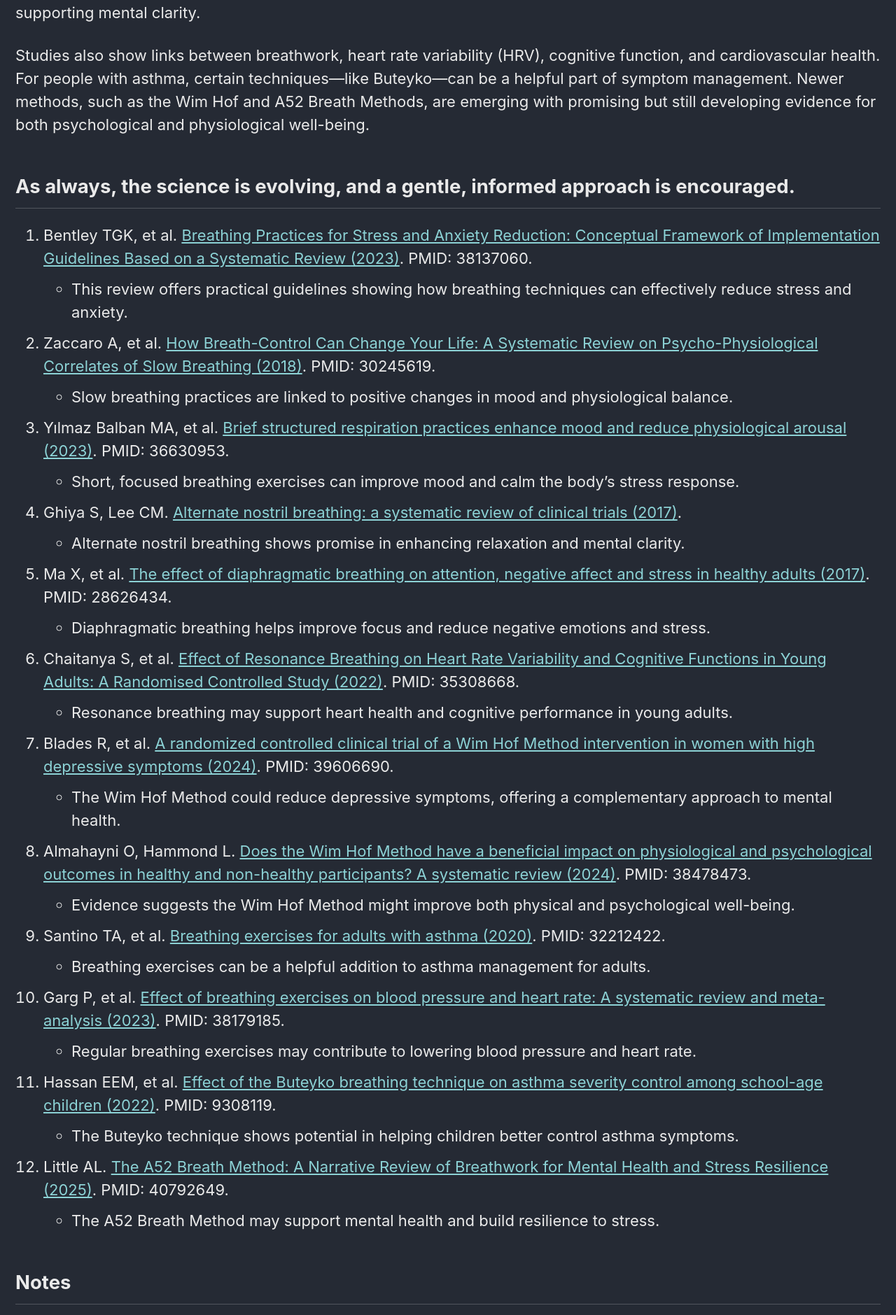
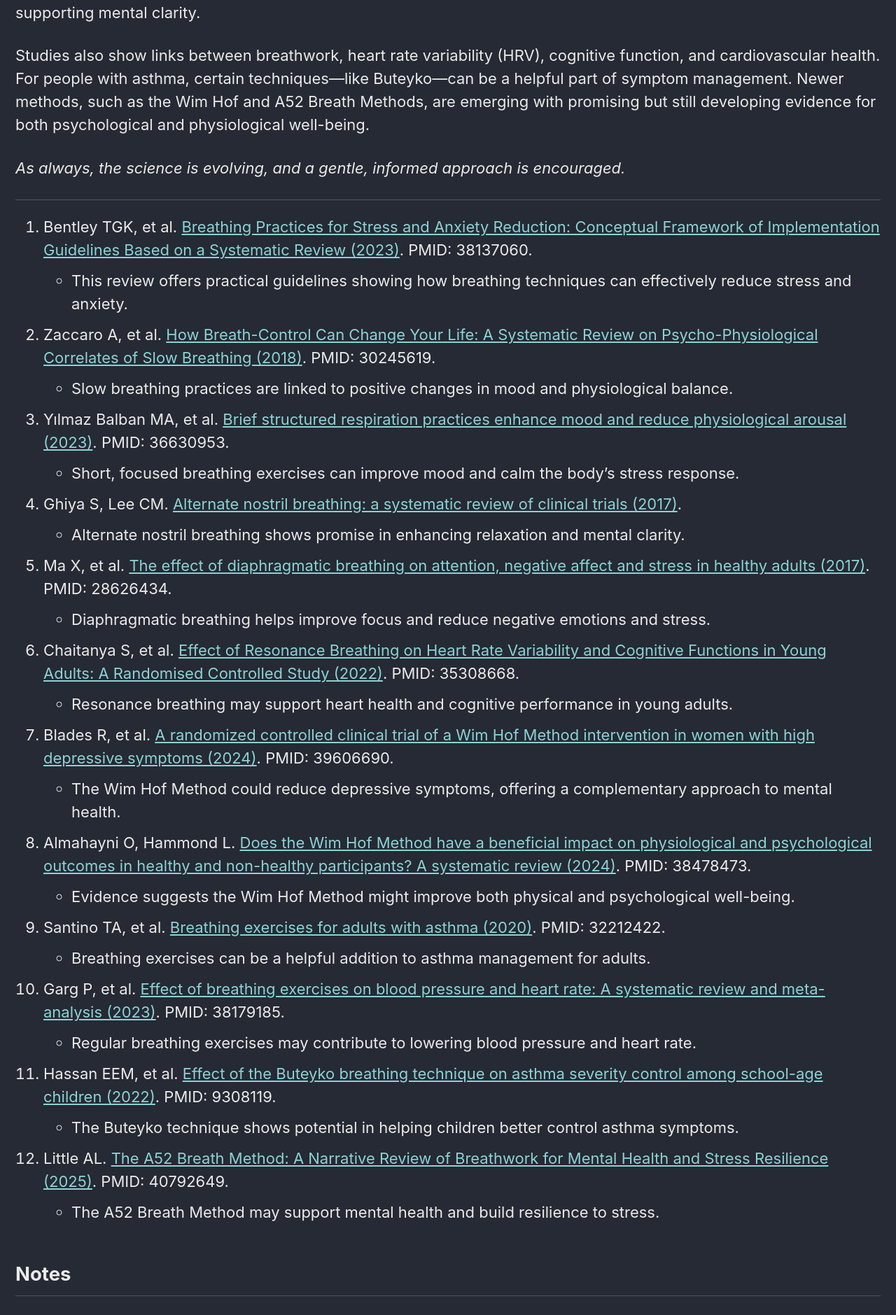
Before and after one commit to millerms/bvt-breathwork, a Jekyll site: the page built from _pages/references.md, in a window 1280 px wide. Shown: the part 736-2615 px from the top of the page at 70% size. Built offline with Jekyll 4.4.1, drawn with Linux system fonts in a browser that asks for light colours; cached includes are drawn as plain includes.

Commit message:
emph one line

```diff
--- a/_pages/references.md
+++ b/_pages/references.md
@@ -16,8 +16,10 @@ The references below highlight a growing body of evidence supporting breathwork
 
 Studies also show links between breathwork, heart rate variability (HRV), cognitive function, and cardiovascular health. For people with asthma, certain techniques—like Buteyko—can be a helpful part of symptom management. Newer methods, such as the Wim Hof and A52 Breath Methods, are emerging with promising but still developing evidence for both psychological and physiological well-being.
 
-As always, the science is evolving, and a gentle, informed approach is encouraged.
+<em>As always, the science is evolving, and a gentle, informed approach is encouraged.</em>
+
 ---
+
 1. Bentley TGK, et al. [Breathing Practices for Stress and Anxiety Reduction: Conceptual Framework of Implementation Guidelines Based on a Systematic Review (2023)](https://pubmed.ncbi.nlm.nih.gov/38137060/). PMID: 38137060.
 - This review offers practical guidelines showing how breathing techniques can effectively reduce stress and anxiety.
 
```
